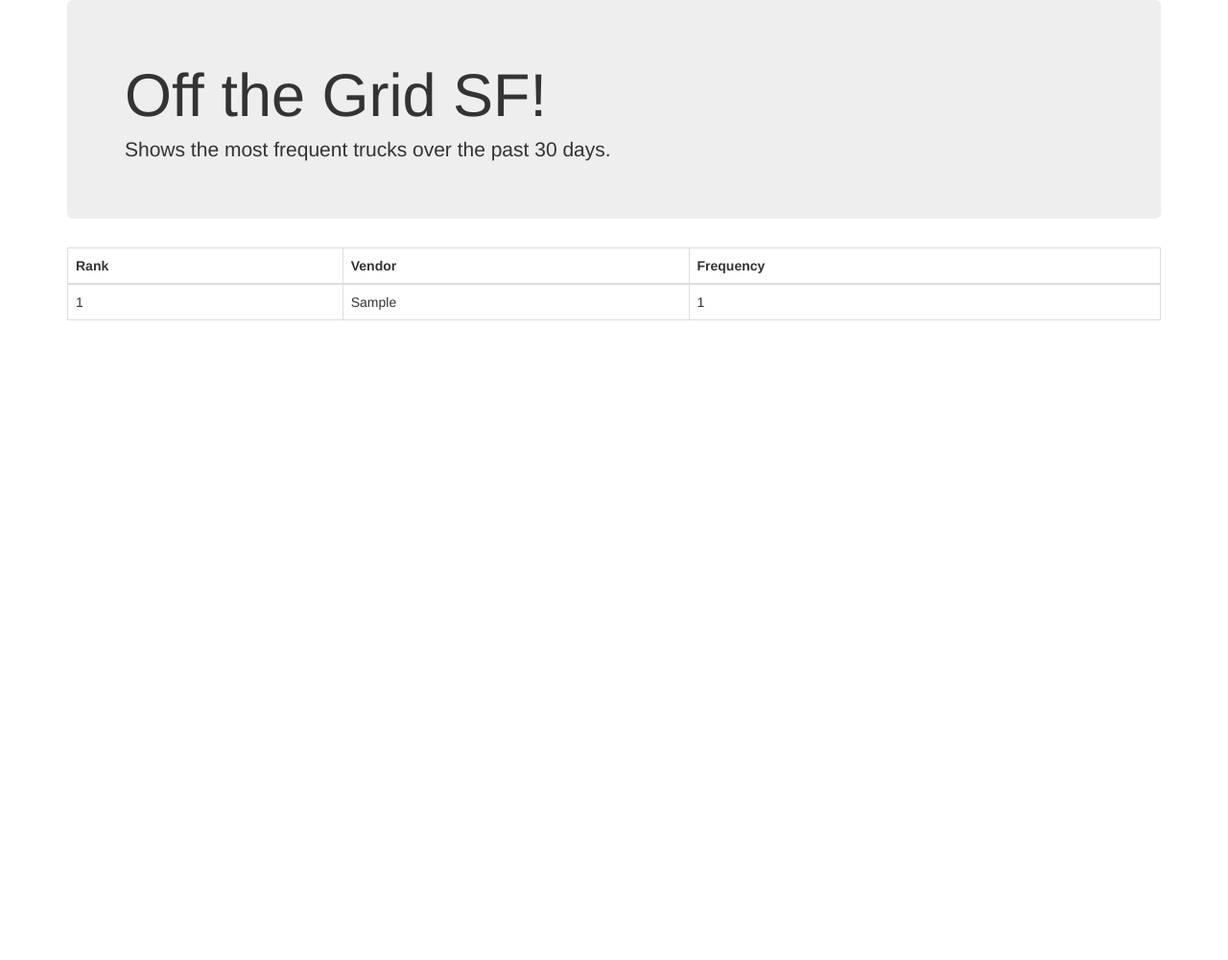
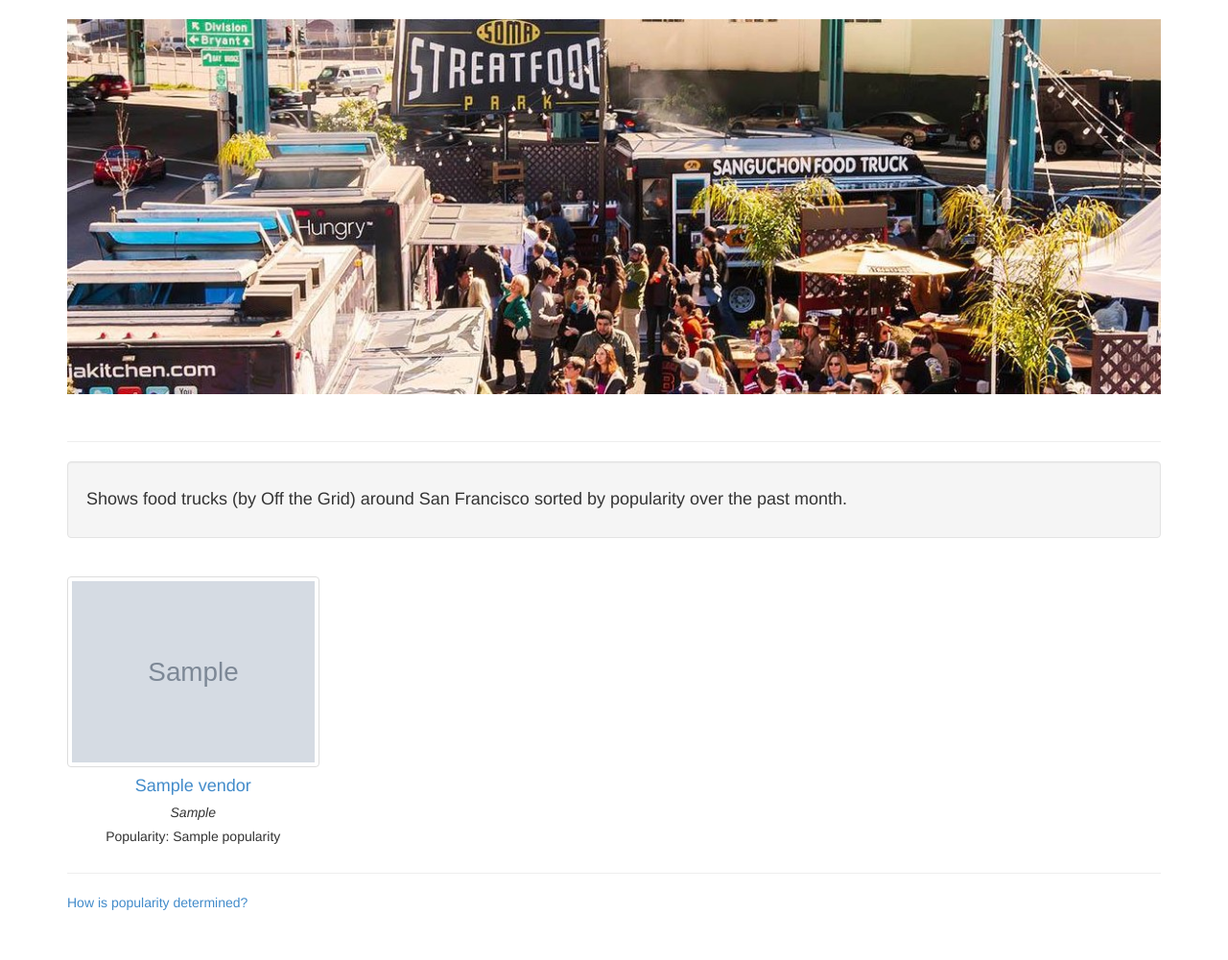
Before and after one commit to arpangarg/offthegridsf, a Django app: template foodtrucks/templates/index.html in a window 1280 px wide. Shown: the whole page at 96% size. Before the commit the page ends 334 px from the top, so only its background shows below. Run offline with Django 3.2, Linux system fonts and the light colour scheme; tables that the repository leaves empty hold one stand-in row (values such as "Sample post"); the template is opened without the code that fills it: values that come from a table or form of the project are taken from there, most other values are stand-ins (such as "Sample title", 1, 10 or a date in 2020); grey boxes marked "Sample" are stand-in pictures; parts of the project's set-up code (start-up, migrations or seed data) failed here and were passed over.

Commit message:
did the front end to show popularity

```diff
--- a/foodtrucks/static/css/style.css
+++ b/foodtrucks/static/css/style.css
@@ -0,0 +1,4 @@
+img {
+	max-width: 100%;
+	max-height: 100%;
+}
--- a/foodtrucks/templates/index.html
+++ b/foodtrucks/templates/index.html
@@ -1,12 +1,16 @@
 <!DOCTYPE html>
 <html lang="en">
 <head>
-  <meta charset="utf-8">
-  <title>Off the Grid</title>
-  <meta name="viewport" content="width=device-width, initial-scale=1.0">
+ 	<meta charset="utf-8">
+  	<title>Popular Food Trucks SF</title>
+  	<meta name="viewport" content="width=device-width, initial-scale=1.0">
+
+  	<link rel="icon" type="image/png" href="{{STATIC_URL}}img/favicon-32x32.png" sizes="32x32" />
+	<link rel="icon" type="image/png" href="{{STATIC_URL}}img/favicon-16x16.png" sizes="16x16" />
 
 	<link href="{{STATIC_URL}}css/bootstrap.min.css" rel="stylesheet">
 	<link href="{{STATIC_URL}}css/style.css" rel="stylesheet">
+	<link href="{{STATIC_URL}}css/4-col-portfolio.css"
 
 	<script type="text/javascript" src="js/jquery.min.js"></script>
 	<script type="text/javascript" src="js/bootstrap.min.js"></script>
@@ -17,46 +21,56 @@
 <div class="container">
 	<div class="row clearfix">
 		<div class="col-md-12 column">
-			<div class="jumbotron">
-				<h1>
-					Off the Grid SF!
-				</h1>
-				<p>
-					Shows the most frequent trucks over the past 30 days.
-				</p>
-			</div>
-			<table class="table table-bordered">
-				<thead>
-					<tr>
-						<th>
-							Rank
-						</th>
-						<th>
-							Vendor
-						</th>
-						<th>
-							Frequency
-						</th>
-					</tr>
-				</thead>
-				<tbody>
-					{% for truck in vendor_list %}
-						<tr>
-							<td>
-								{{ forloop.counter}}
-							</td>
-							<td>
-								{{truck.vendor}}
-							</td>
-							<td>
-								{{truck.frequency}}
-							</td>
-						</tr>
-					{% endfor %}
-				</tbody>
-			</table>
+			<br>
+			<img src="{{STATIC_URL}}img/headerimage.jpg" alt="">
+
+			<div class="page-header"></div>
+			<div class="well">
+        <h4>Shows food trucks (by Off the Grid) around San Francisco sorted by popularity over the past month.</h4>
+      </div>
+      <br>
+			<div class="row">
+				{% for truck in popular_trucks %}
+	            <div class="col-md-3 portfolio-item">
+					<center>
+						<a href="{{truck.url}}">
+							<img class="img-thumbnail" src="{{truck.img_url}}" alt="">
+						</a>
+					</center>
+	                <p><h4><center>
+	                	<a href="{{truck.url}}">
+	                		{{truck.vendor}}
+	                	</a>
+	                </center></h4></p>
+	                <p><h5><center><i>
+	                	{{truck.food_types}}
+	                </i></center></h5></p>
+	                <p><h5><center>
+	                	Popularity: {{truck.popularity}}
+	                </center></h5></p>
+	            </div>
+				{% if forloop.counter|divisibleby:4 %}
+	        </div>
+	        <br><br>
+	        <div class="row">
+	        	{% endif %}
+	            {% endfor %}
+        	</div>
 		</div>
 	</div>
+	<hr>
+        <!-- Footer -->
+        <footer>
+            <div class="row">
+                <div class="col-lg-12">
+                    <p><a href="http://www.github.com/arpangarg">
+                    	How is popularity determined?
+                    </a></p>
+                    <br><br>
+                </div>
+            </div>
+            <!-- /.row -->
+        </footer>
 </div>
 </body>
 </html>
```
Also changed, not shown: foodtrucks/static/css/4-col-portfolio.css (added, +17 -0 lines), foodtrucks/views.py (+23 -3 lines), foodtrucks/static/img/favicon-16x16.png (added), foodtrucks/static/img/favicon-32x32.png (added), foodtrucks/static/img/favicon.ico (added), foodtrucks/static/img/headerimage.jpg (added).
